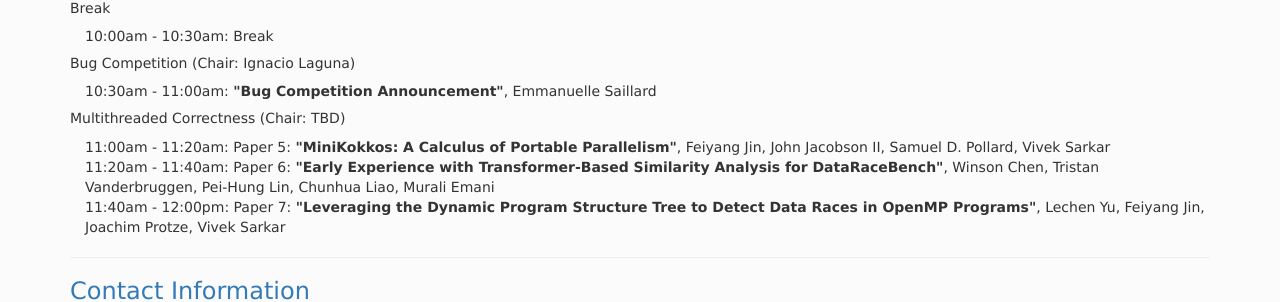
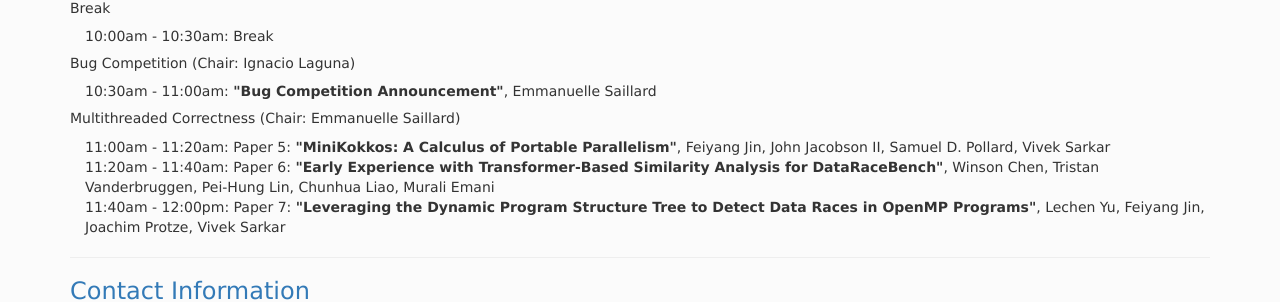
Before and after one commit to correctness-workshop/2022, a Jekyll site: the page built from index.md, in a window 1280 px wide and 900 px high, scrolled down 2878 px. Shown: the part 289-591 px from the top of the window. Built offline with Jekyll 4.4.1, drawn with Linux system fonts in a browser that asks for light colours; nearby versions of some CDN libraries; the list of posts is cut into pages by our own code.

Commit message:
Update index.md

```diff
--- a/index.md
+++ b/index.md
@@ -170,7 +170,7 @@ All time zones are AOE.
 <tr><td width="15">  </td> <td>10:30am - 11:00am:  <b>"Bug Competition Announcement"</b>, Emmanuelle Saillard </td> </tr>
 </table>
 
-##### Multithreaded Correctness (Chair: TBD)
+##### Multithreaded Correctness (Chair: Emmanuelle Saillard)
 <table>
 <tr><td width="15">  </td> <td>11:00am - 11:20am:  Paper 5: <b>"MiniKokkos: A Calculus of Portable Parallelism"</b>, Feiyang Jin, John Jacobson II, Samuel D. Pollard, Vivek Sarkar </td> </tr>
 <tr><td width="15">  </td> <td>11:20am - 11:40am:  Paper 6: <b>"Early Experience with Transformer-Based Similarity Analysis for DataRaceBench"</b>, Winson Chen, Tristan Vanderbruggen, Pei-Hung Lin, Chunhua Liao, Murali Emani </td> </tr>
```
